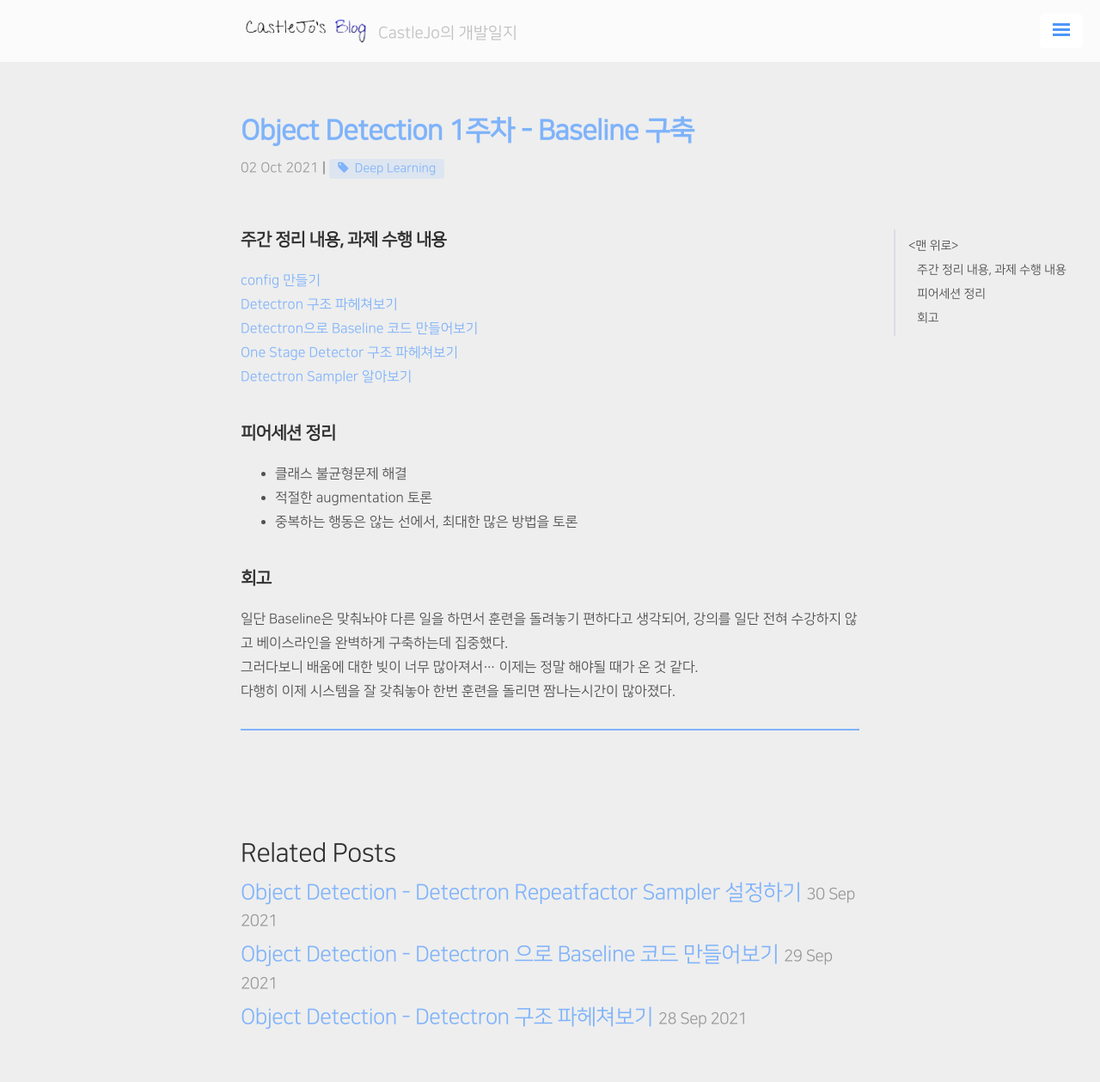
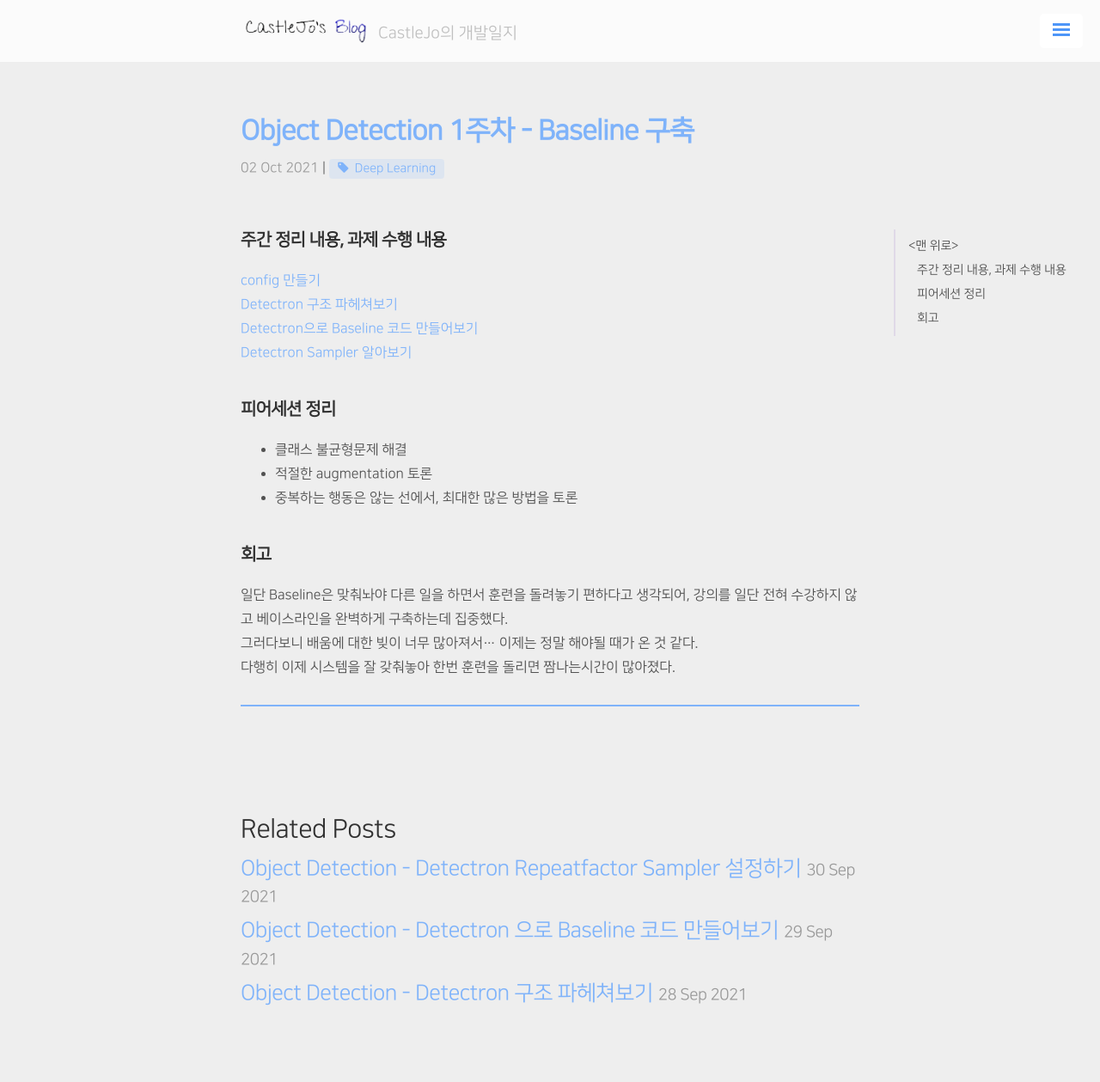
Before and after one commit to ukcastle/ukcastle.github.io, a Jekyll site: the page built from _posts/Boostcamp/2021-10-02-w9.md, in a window 1280 px wide. Shown: the whole page at 86% size. Built offline with Jekyll 4.4.1, drawn with Linux system fonts in a browser that asks for light colours; nearby versions of some CDN libraries; a script that is not in the unit is left out; comment, search, counter and statistics services are not loaded; after the commit the page ends 1231 px from its top, so only the background shows below that.

Commit message:
docs: w9

```diff
--- a/_posts/Boostcamp/2021-10-02-w9.md
+++ b/_posts/Boostcamp/2021-10-02-w9.md
@@ -10,8 +10,7 @@ tag: [Deep Learning]
 [config 만들기](https://ukcastle.github.io/bc/2021/09/27/w9d1/)
 [Detectron 구조 파헤쳐보기](https://ukcastle.github.io/bc/2021/09/28/w9d2/)
 [Detectron으로 Baseline 코드 만들어보기](https://ukcastle.github.io/bc/2021/09/29/w9d3/)
-[One Stage Detector 구조 파헤쳐보기]()
-[Detectron Sampler 알아보기]()
+[Detectron Sampler 알아보기](https://ukcastle.github.io/bc/2021/09/30/w9d4/)
 
 ## 피어세션 정리
 
```
